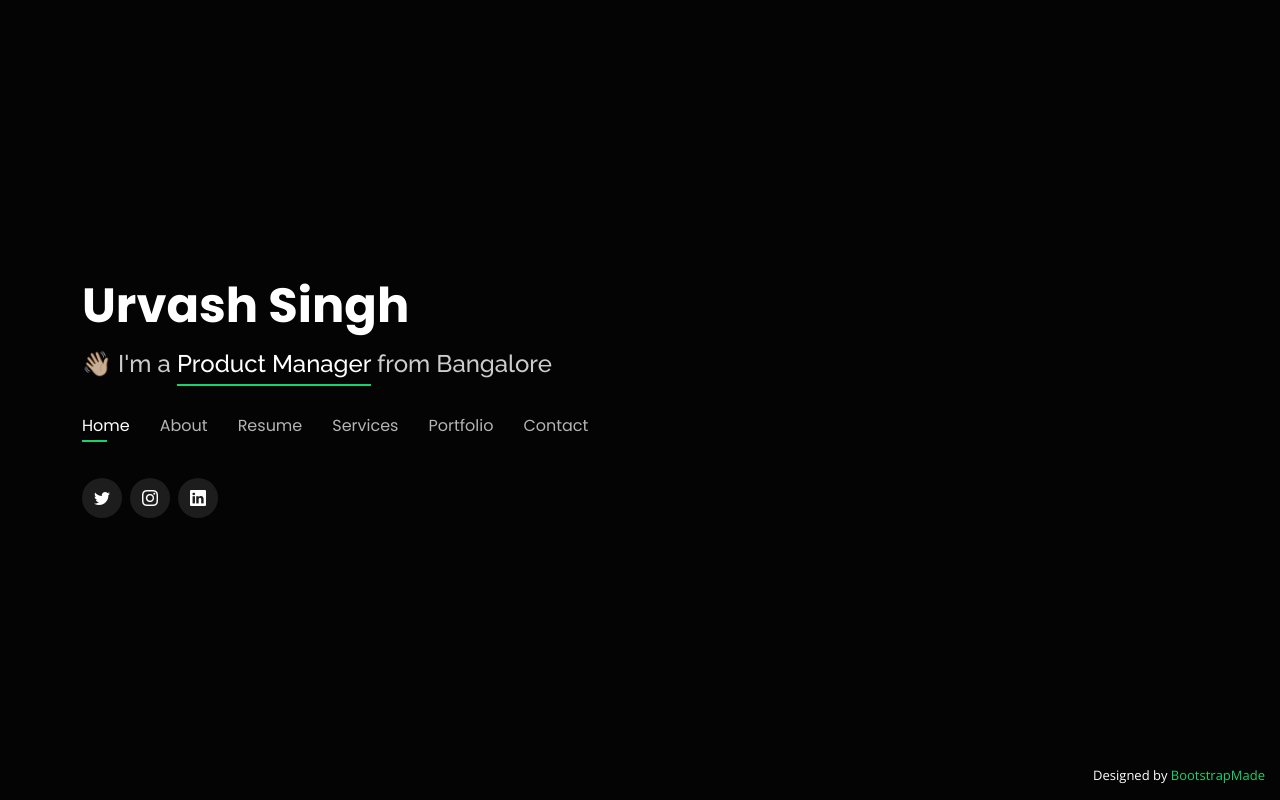
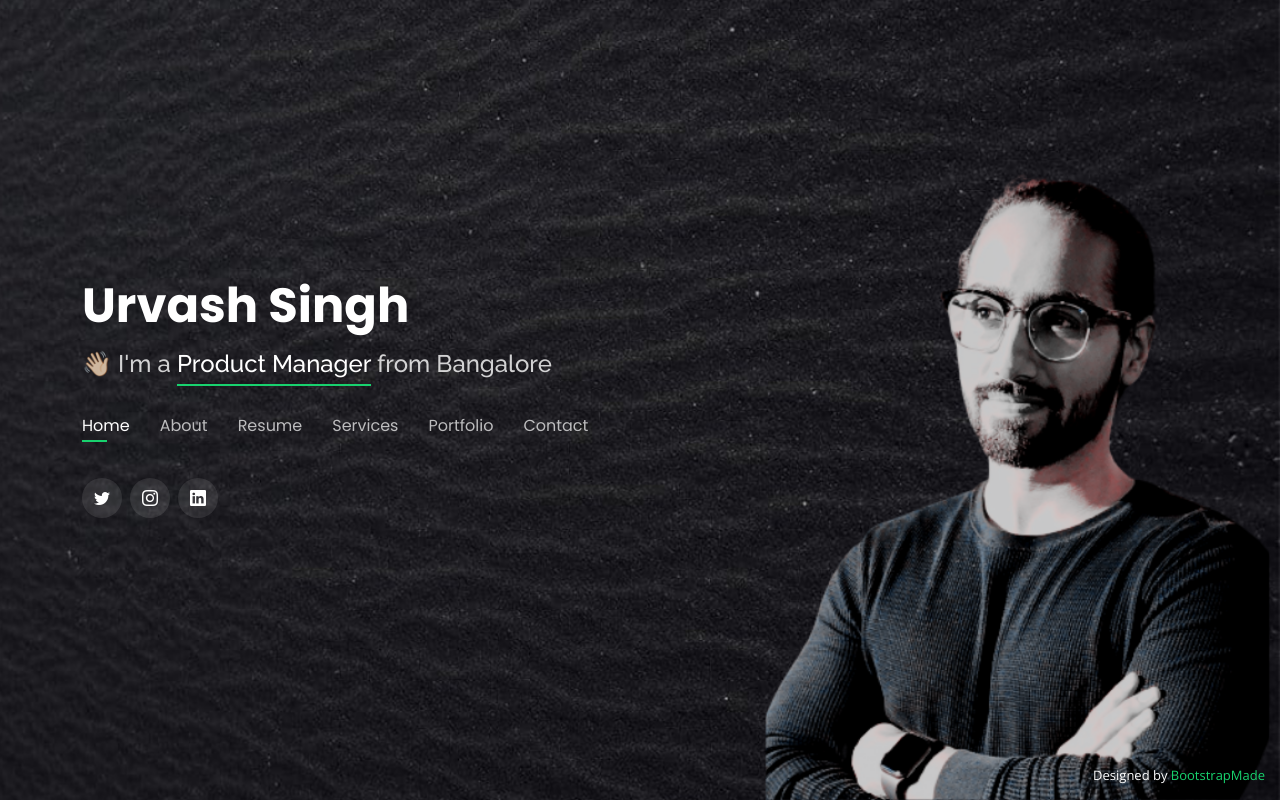
Before and after one commit to Urvash10/personalwebsite, a plain HTML site: page index.html in a window 1280 px wide. Drawn offline with nearby package versions, Linux system fonts and the light colour scheme.

Commit message:
Add files via upload

```diff
--- a/assets/css/style.css
+++ b/assets/css/style.css
@@ -11,7 +11,7 @@ body {
 body::before {
   content: "";
   position: fixed;
-  /*background: #040404 url("../img/bg.jpg") top right no-repeat;*/
+  background: #040404 url("../img/Untitled\ design.png") top right no-repeat;
   background-color: #040404;
   background-size: cover;
   left: 0;
```
